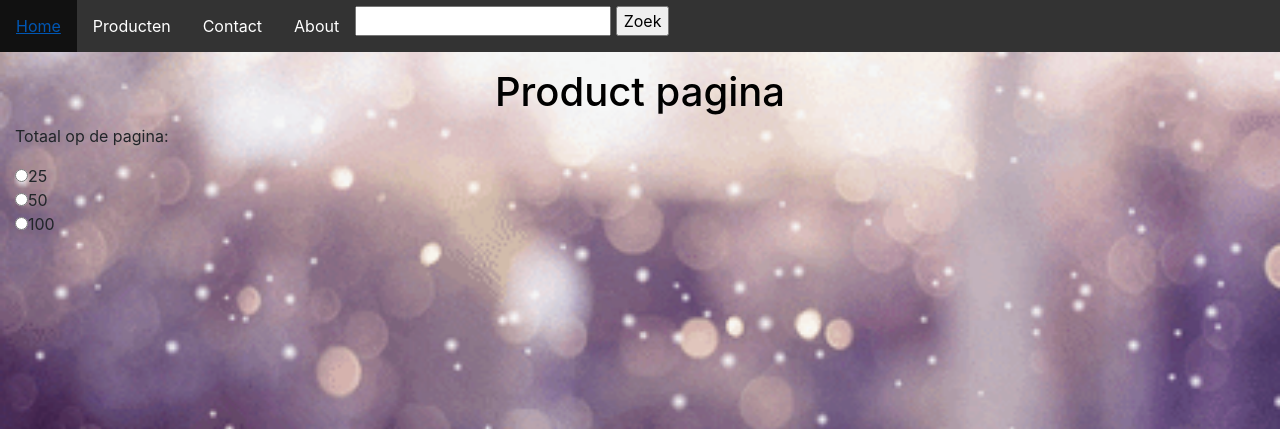
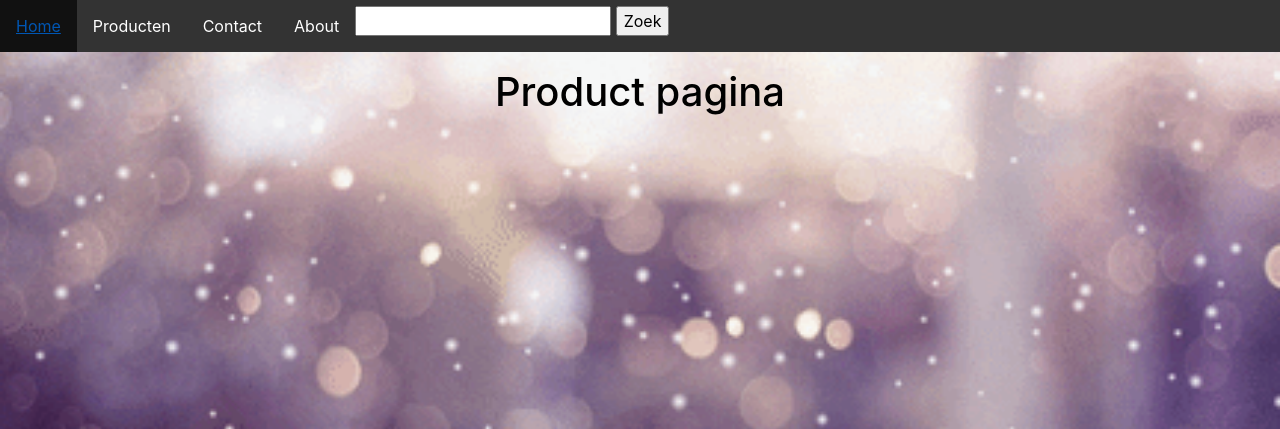
Before and after one commit to siemharmen/projectkbs, a PHP site: page /ProductPagina.php in a window 1280 px wide. Shown: the top 429 px of the page. Run offline with PHP 8.4, Linux system fonts and the light colour scheme; data that the repository does not hold is empty.

Commit message:
radio butting weg

```diff
--- a/DatabaseFuncties.php
+++ b/DatabaseFuncties.php
@@ -14,7 +14,8 @@ function MaakVerbinding()
 
 
 function SelecteerProducten($connection) {
-    $sql = "SELECT StockItemName, unitPrice, StockItemID FROM stockitems WHERE StockItemID < 10";
+
+    $sql = "SELECT StockItemName, unitPrice, StockItemID FROM stockitems";
     $result = mysqli_fetch_all(mysqli_query($connection, $sql),MYSQLI_ASSOC);
     return $result;
 }
--- a/ProductPagina.php
+++ b/ProductPagina.php
@@ -35,17 +35,18 @@ include 'ProductFuncties.php';
     <h1>Product pagina</h1>
 
     <!-- radio buttons formulier -->
-
-    <p> Totaal op de pagina: </p>
-
-    <form type="GET" action="ProductPagina.php">
-        <input type="radio" name="aantalfilter" value="25">25<br>
-        <input type="radio" name="aantalfilter" value="50">50<br>
-        <input type="radio" name="aantalfilter" value="100">100<br>
-    </form>
-
-
-
+<!---->
+<!--    <p> Totaal op de pagina: </p>-->
+<!---->
+<!--    <form type="GET" action="ProductPagina.php">-->
+<!--        <input type="radio" name="aantalfilter" value="5">5<br>-->
+<!--        <input type="radio" name="aantalfilter" value="10">10<br>-->
+<!--        <input type="radio" name="aantalfilter" value="10">10<br>-->
+<!--        <input type="submit" name="aantalknop" value="filter">-->
+<!--    </form>-->
+<!---->
+<!---->
+<!---->
 
     <div class="row">
         <?php ToonProductenOpScherm($producten); ?>
```
